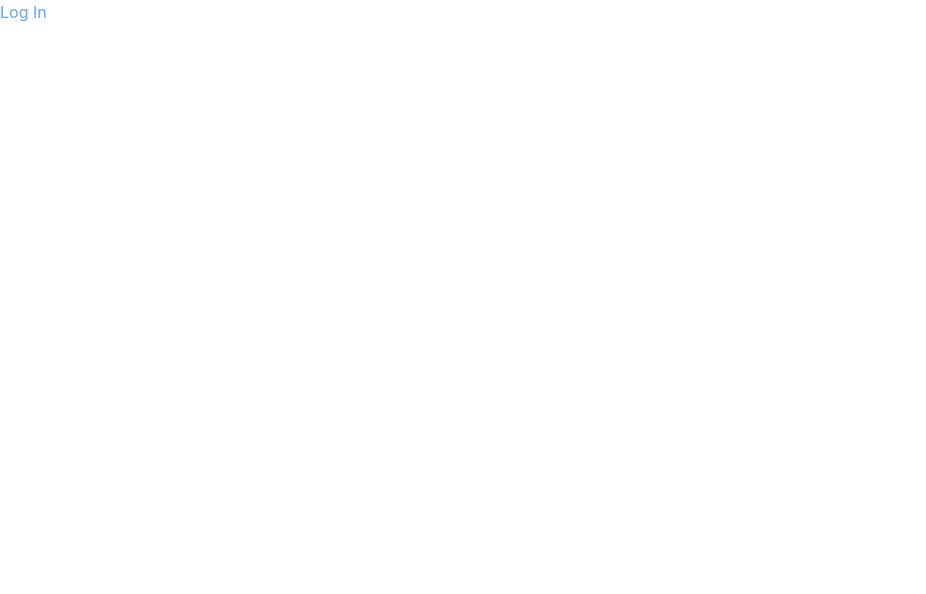
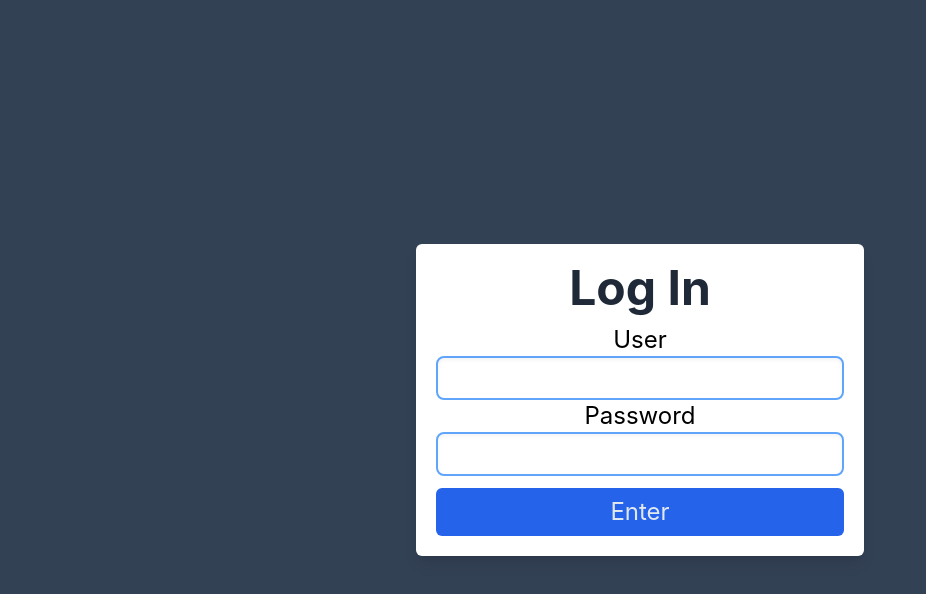
Before and after one commit to GarcelCode/scp-app, a React (Create React App) app: page / in a window 1280 px wide. Shown: the top 594 px of the page, without its empty margins (0-926 px from the left). Built offline with nearby package versions, Linux system fonts and the light colour scheme.

Commit message:
LoginView and Components Folder Added

```diff
--- /dev/null
+++ b/src/Components/FormInputRow.tsx
@@ -0,0 +1,12 @@
+interface FormProps{
+    text: string;
+    type: string;
+}
+export function FormInputRow ({text, type}:FormProps) {
+    return (
+        <>
+            <label className="text-center text-2xl">{text}</label>
+            <input type={type} className="shadow-inner border-2 border-blue-400 rounded-lg p-2"/>
+        </>
+    );
+}
--- a/src/Views/Login.tsx
+++ b/src/Views/Login.tsx
@@ -1,8 +1,13 @@
+import { FormInputRow } from "../Components/FormInputRow";
+
 export function Login() {
     return (
-        <div>
-            <form>
-                <h1 className="text-blue-400">Log In</h1>
+        <div className="h-screen bg-slate-700 flex justify-center items-center">
+            <form className="bg-white w-3/5 flex flex-col p-5 rounded-md shadow-lg md:max-w-md">
+                <h1 className="text-gray-800 text-5xl text-center font-bold pb-3">Log In</h1>
+                <FormInputRow text="User" type="text"/>
+                <FormInputRow text="Password" type="password"/>
+                <button className="text-2xl bg-blue-600 mt-3 p-2 text-slate-200 rounded-md">Enter</button>
             </form>
         </div>
     );
```
